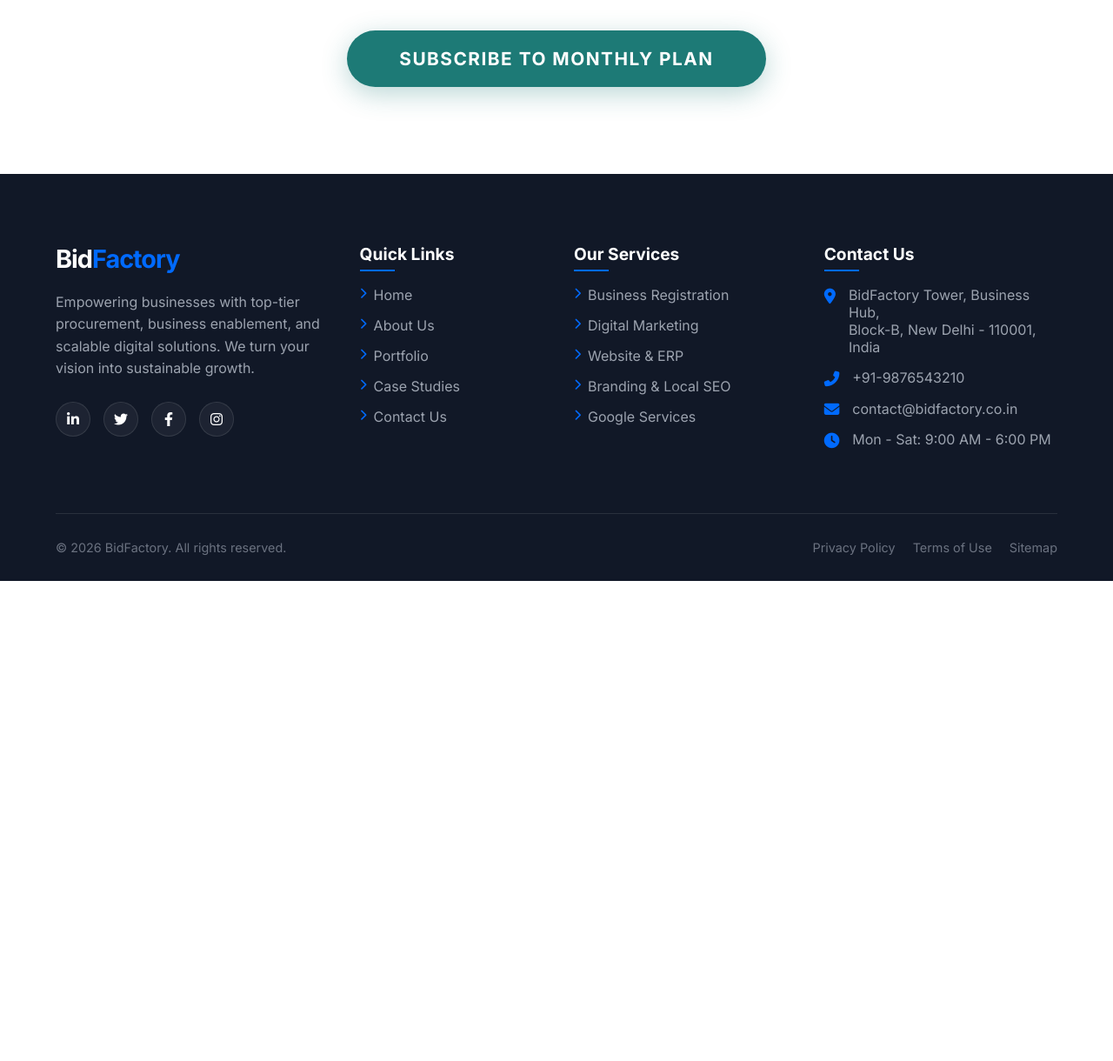
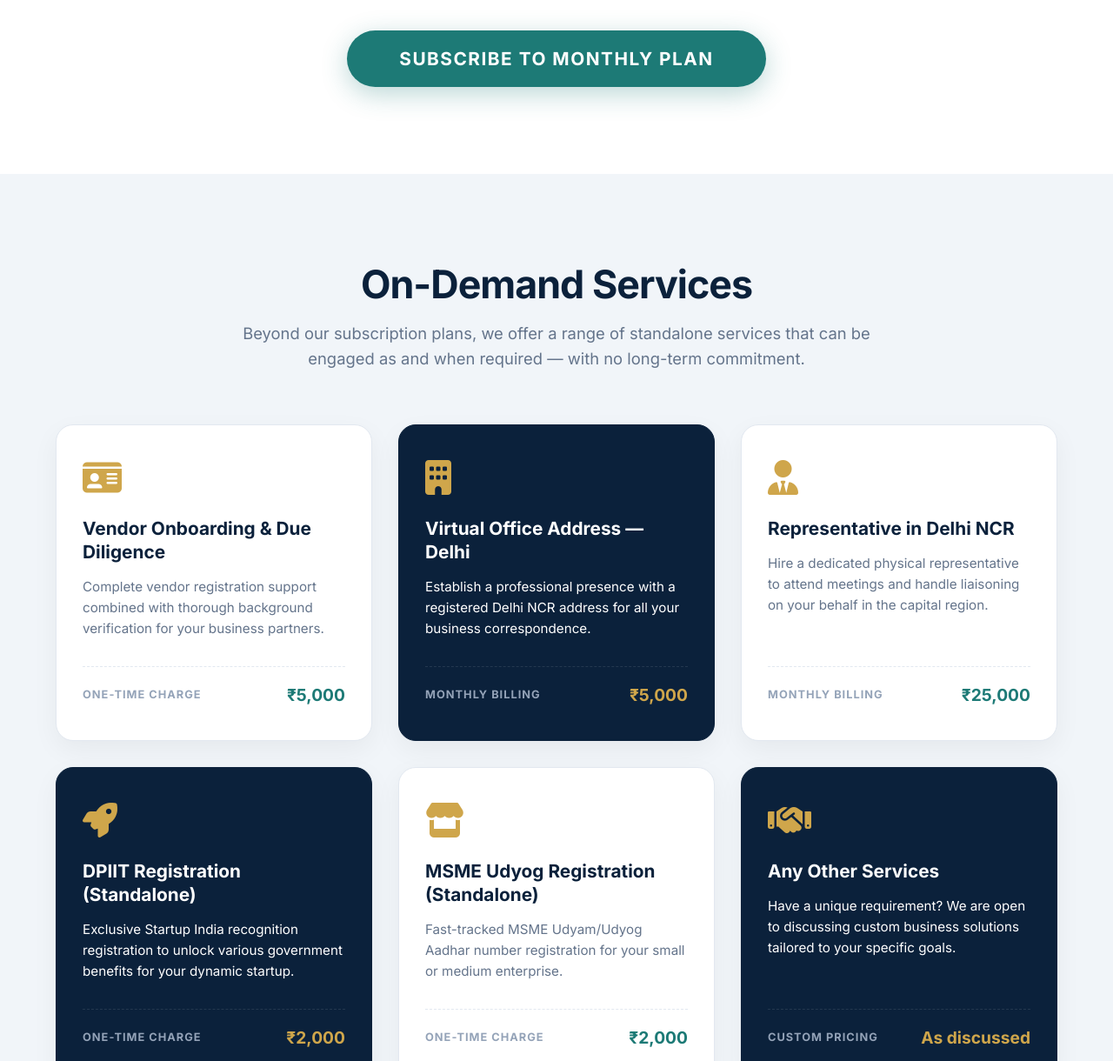
Before and after one commit to Rahul04909/bidfactory.com, a PHP site: page / in a window 1280 px wide. Shown: the part 5280-6500 px from the top of the page at 87% size. Before the commit the page ends 5948 px from the top, so only its background shows below. Run offline with PHP 8.4, Linux system fonts and the light colour scheme.

Commit message:
updated on demand service section

```diff
--- /dev/null
+++ b/assets/css/on_demand_services.css
@@ -0,0 +1,146 @@
+/* On-Demand Services CSS - Modern & Interactive Grid */
+.on-demand-section {
+    padding: 100px 5%;
+    background-color: #f1f5f9; /* Contrast background */
+    font-family: 'Inter', sans-serif;
+}
+
+.on-demand-container {
+    max-width: 1200px;
+    margin: 0 auto;
+}
+
+.on-demand-header {
+    text-align: center;
+    margin-bottom: 60px;
+}
+
+.on-demand-header h2 {
+    font-size: 2.8rem;
+    color: #0b213b;
+    font-weight: 800;
+    margin-bottom: 15px;
+    letter-spacing: -1px;
+}
+
+.on-demand-header p {
+    font-size: 1.15rem;
+    color: #64748b;
+    max-width: 800px;
+    margin: 0 auto;
+    line-height: 1.6;
+}
+
+/* Service Cards Grid */
+.on-demand-grid {
+    display: grid;
+    grid-template-columns: repeat(3, 1fr);
+    gap: 30px;
+}
+
+.on-demand-card {
+    background: #ffffff;
+    padding: 40px 30px;
+    border-radius: 20px;
+    box-shadow: 0 10px 30px rgba(0, 0, 0, 0.05);
+    border: 1px solid #e2e8f0;
+    transition: all 0.4s cubic-bezier(0.175, 0.885, 0.32, 1.275);
+    position: relative;
+    overflow: hidden;
+    display: flex;
+    flex-direction: column;
+}
+
+.on-demand-card:hover {
+    transform: translateY(-8px);
+    border-color: #1d7a76;
+    box-shadow: 0 20px 40px rgba(29, 122, 118, 0.1);
+}
+
+.on-demand-card .card-icon {
+    font-size: 2.5rem;
+    color: #cfa64b;
+    margin-bottom: 25px;
+    transition: transform 0.3s ease;
+}
+
+.on-demand-card:hover .card-icon {
+    transform: scale(1.1) rotate(5deg);
+}
+
+.on-demand-card h3 {
+    color: #0b213b;
+    font-size: 1.3rem;
+    font-weight: 700;
+    margin-bottom: 15px;
+    line-height: 1.3;
+}
+
+.on-demand-card p {
+    color: #64748b;
+    font-size: 0.95rem;
+    line-height: 1.6;
+    margin-bottom: 30px;
+    flex-grow: 1;
+}
+
+/* Pricing Badge */
+.price-tag {
+    display: flex;
+    align-items: center;
+    justify-content: space-between;
+    padding-top: 20px;
+    border-top: 1px dashed #e2e8f0;
+}
+
+.price-tag .amount {
+    font-size: 1.2rem;
+    font-weight: 800;
+    color: #1d7a76;
+}
+
+.price-tag .label {
+    font-size: 0.8rem;
+    font-weight: 700;
+    text-transform: uppercase;
+    color: #94a3b8;
+    letter-spacing: 1px;
+}
+
+/* Alternate Card Style */
+.on-demand-card.alternate {
+    background: #0b213b;
+    border-color: #0b213b;
+}
+
+.on-demand-card.alternate h3,
+.on-demand-card.alternate p {
+    color: #fff;
+}
+
+.on-demand-card.alternate .price-tag {
+    border-color: rgba(255, 255, 255, 0.1);
+}
+
+.on-demand-card.alternate .amount {
+    color: #cfa64b;
+}
+
+/* Responsive Grid */
+@media screen and (max-width: 1024px) {
+    .on-demand-grid {
+        grid-template-columns: repeat(2, 1fr);
+    }
+}
+
+@media screen and (max-width: 640px) {
+    .on-demand-section {
+        padding: 70px 7%;
+    }
+    .on-demand-grid {
+        grid-template-columns: 1fr;
+    }
+    .on-demand-header h2 {
+        font-size: 2.2rem;
+    }
+}
--- /dev/null
+++ b/components/on_demand_services.php
@@ -0,0 +1,81 @@
+<!-- On-Demand Services Component - Interactive Multi-Card Grid -->
+<link rel="stylesheet" href="assets/css/on_demand_services.css">
+
+<section class="on-demand-section">
+    <div class="on-demand-container">
+        <!-- Section Header -->
+        <div class="on-demand-header">
+            <h2>On-Demand Services</h2>
+            <p>Beyond our subscription plans, we offer a range of standalone services that can be engaged as and when required — with no long-term commitment.</p>
+        </div>
+
+        <!-- Service Cards Grid -->
+        <div class="on-demand-grid">
+            <!-- Card 1: Vendor Onboarding -->
+            <div class="on-demand-card">
+                <i class="fas fa-id-card card-icon"></i>
+                <h3>Vendor Onboarding & Due Diligence</h3>
+                <p>Complete vendor registration support combined with thorough background verification for your business partners.</p>
+                <div class="price-tag">
+                    <span class="label">One-Time Charge</span>
+                    <span class="amount">₹5,000</span>
+                </div>
+            </div>
+
+            <!-- Card 2: Virtual Office (Alternate Theme) -->
+            <div class="on-demand-card alternate">
+                <i class="fas fa-building card-icon"></i>
+                <h3>Virtual Office Address — Delhi</h3>
+                <p>Establish a professional presence with a registered Delhi NCR address for all your business correspondence.</p>
+                <div class="price-tag">
+                    <span class="label">Monthly billing</span>
+                    <span class="amount">₹5,000</span>
+                </div>
+            </div>
+
+            <!-- Card 3: Representative -->
+            <div class="on-demand-card">
+                <i class="fas fa-user-tie card-icon"></i>
+                <h3>Representative in Delhi NCR</h3>
+                <p>Hire a dedicated physical representative to attend meetings and handle liaisoning on your behalf in the capital region.</p>
+                <div class="price-tag">
+                    <span class="label">Monthly billing</span>
+                    <span class="amount">₹25,000</span>
+                </div>
+            </div>
+
+            <!-- Card 4: DPIIT Registration (Alternate Theme) -->
+            <div class="on-demand-card alternate">
+                <i class="fas fa-rocket card-icon"></i>
+                <h3>DPIIT Registration (Standalone)</h3>
+                <p>Exclusive Startup India recognition registration to unlock various government benefits for your dynamic startup.</p>
+                <div class="price-tag">
+                    <span class="label">One-Time Charge</span>
+                    <span class="amount">₹2,000</span>
+                </div>
+            </div>
+
+            <!-- Card 5: MSME Registration -->
+            <div class="on-demand-card">
+                <i class="fas fa-store card-icon"></i>
+                <h3>MSME Udyog Registration (Standalone)</h3>
+                <p>Fast-tracked MSME Udyam/Udyog Aadhar number registration for your small or medium enterprise.</p>
+                <div class="price-tag">
+                    <span class="label">One-Time Charge</span>
+                    <span class="amount">₹2,000</span>
+                </div>
+            </div>
+
+            <!-- Card 6: Custom Services (Alternate Theme) -->
+            <div class="on-demand-card alternate">
+                <i class="fas fa-handshake card-icon"></i>
+                <h3>Any Other Services</h3>
+                <p>Have a unique requirement? We are open to discussing custom business solutions tailored to your specific goals.</p>
+                <div class="price-tag">
+                    <span class="label">Custom Pricing</span>
+                    <span class="amount">As discussed</span>
+                </div>
+            </div>
+        </div>
+    </div>
+</section>
--- a/includes/footer.php
+++ b/includes/footer.php
@@ -5,10 +5,12 @@
     <div class="footer-container">
         <!-- Column 1: About & Socials -->
         <div class="footer-column footer-about">
-            <a href="#" class="logo" style="font-size: 1.8rem; font-weight: 800; letter-spacing: -1px; text-decoration: none; color: #fff; display: block; margin-bottom: 20px;">
+            <a href="#" class="logo"
+                style="font-size: 1.8rem; font-weight: 800; letter-spacing: -1px; text-decoration: none; color: #fff; display: block; margin-bottom: 20px;">
                 Bid<span style="color: #006aff;">Factory</span>
             </a>
-            <p>Empowering businesses with top-tier procurement, business enablement, and scalable digital solutions. We turn your vision into sustainable growth.</p>
+            <p>Empowering businesses with top-tier procurement, business enablement, and scalable digital solutions. We
+                turn your vision into sustainable growth.</p>
             <div class="social-links">
                 <a href="#" class="social-link" title="LinkedIn"><i class="fab fa-linkedin-in"></i></a>
                 <a href="#" class="social-link" title="Twitter"><i class="fab fa-twitter"></i></a>
@@ -47,7 +49,7 @@
             <ul class="contact-info">
                 <li>
                     <i class="fas fa-map-marker-alt"></i>
-                    <span>BidFactory Tower, Business Hub, <br>Block-B, New Delhi - 110001, India</span>
+                    <span>New Delhi, India</span>
                 </li>
                 <li>
                     <i class="fas fa-phone-alt"></i>
--- a/index.php
+++ b/index.php
@@ -5,4 +5,5 @@
 <?php include 'components/gem_services.php'; ?>
 <?php include 'components/marketing_services.php'; ?>
 <?php include 'components/subscription_services.php'; ?>
+<?php include 'components/on_demand_services.php'; ?>
 <?php include 'includes/footer.php'; ?>
```
Also changed, not shown: robots.txt (added).
